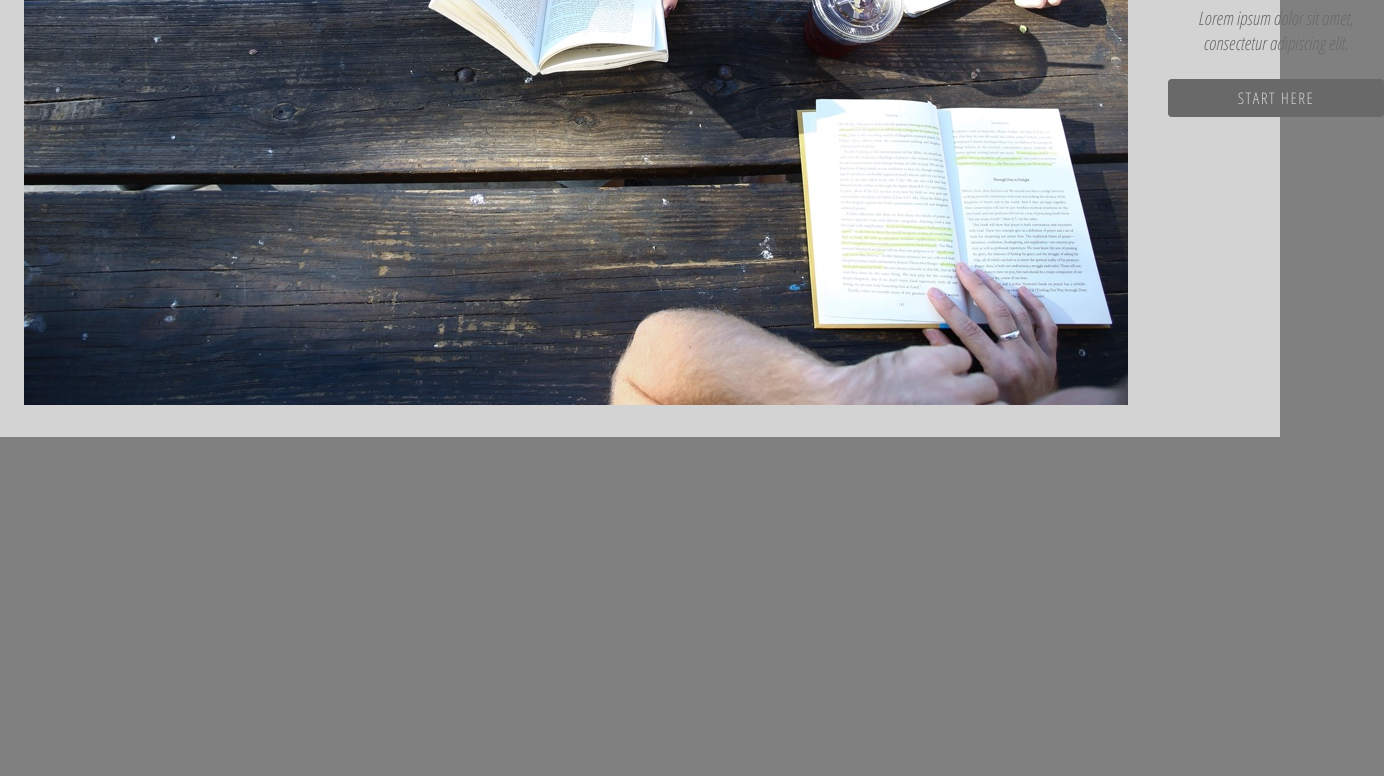
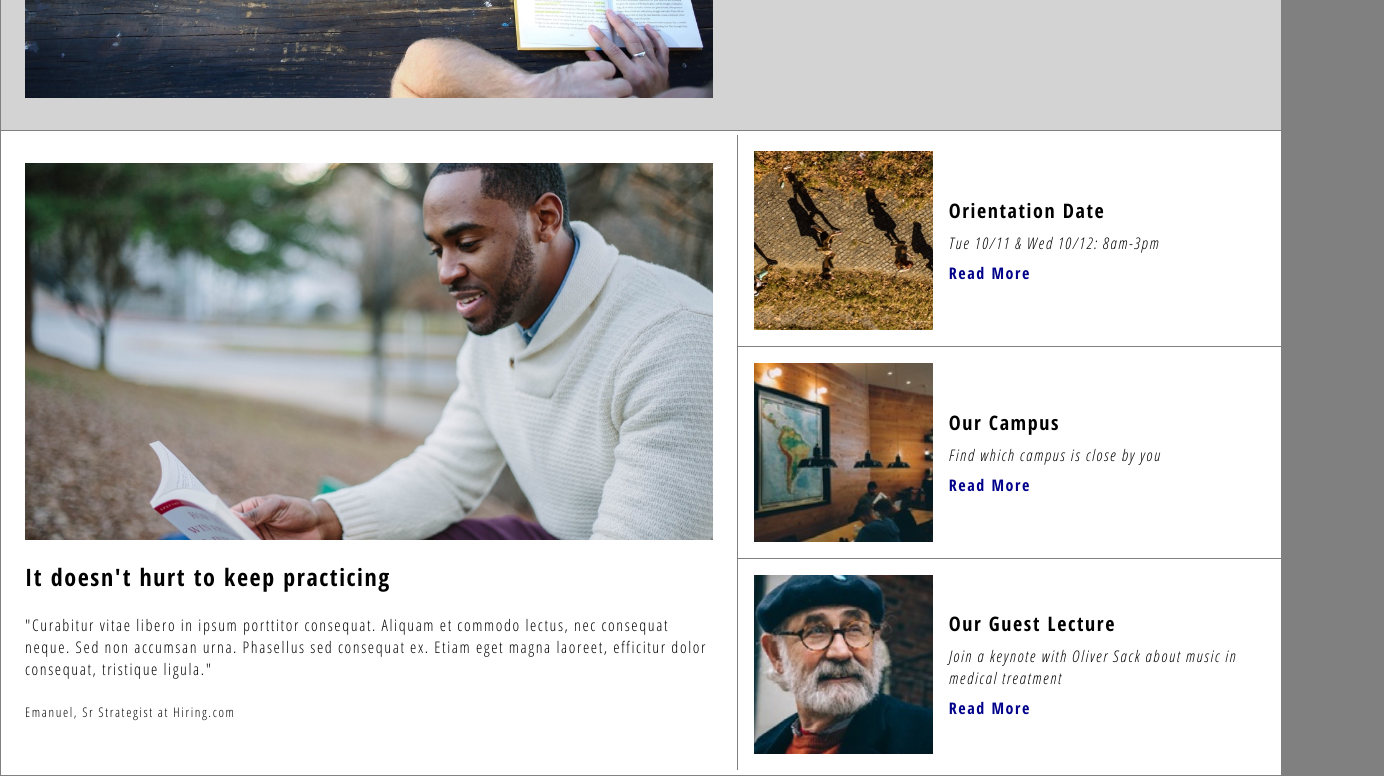
Before and after one commit to kms5212/ColmarAcademy, a plain HTML site: page index.html in a window 1280 px wide. Shown: the part 507-1283 px from the top of the page, 1384 px wide, since content can reach past the window. Before the commit the page ends 944 px from the top, so only its background shows below. Drawn offline with Linux system fonts and the light colour scheme.

Commit message:
third commit

```diff
--- a/index.html
+++ b/index.html
@@ -27,16 +27,55 @@
           </div>
         </nav>
       </header>
-    </div>
-    <div class="container">
-      <div class="banner">
-        <img src="./resources/images/banner.jpg">
-        <div class="text">
+      <div class="banner splitdiv">
+        <div class="leftdiv">
+          <img src="./resources/images/banner.jpg">
+        </div>
+        <div class="text rightdiv">
           <h1>Learn something new everyday</h1>
           <h3>Lorem ipsum dolor sit amet, consectetur adipiscing elit.</h3>
           <a href="#">START HERE</a>
         </div>
       </div>
-    </div>
+      <div class="about splitdiv">
+        <div class="info leftdiv">
+          <img src="./resources/images/information-main.jpg">
+          <div class="moretext">
+            <h2>It doesn't hurt to keep practicing</h2>
+            <h4>"Curabitur vitae libero in ipsum porttitor consequat. Aliquam et
+              commodo lectus, nec consequat neque. Sed non accumsan urna.
+              Phasellus sed consequat ex. Etiam eget magna laoreet, efficitur
+              dolor consequat, tristique ligula."</h4>
+            <h5>Emanuel, Sr Strategist at Hiring.com</h5>
+          </div>
+        </div>
+        <div class="dates rightdiv">
+          <div class="smallinfo" id="special">
+            <img src="./resources/images/information-orientation.jpg">
+            <div class="subtext">
+              <h3>Orientation Date</h3>
+              <h4>Tue 10/11 & Wed 10/12: 8am-3pm</h4>
+              <a href="#">Read More</a>
+            </div>
+          </div>
+          <div class="smallinfo">
+            <img src="./resources/images/information-campus.jpg">
+            <div class="subtext">
+              <h3>Our Campus</h3>
+              <h4>Find which campus is close by you</h4>
+              <a href="#">Read More</a>
+            </div>
+          </div>
+          <div class="smallinfo">
+            <img src="./resources/images/information-guest-lecture.jpg">
+            <div class="subtext">
+              <h3>Our Guest Lecture</h3>
+              <h4>Join a keynote with Oliver Sack about music in medical
+                treatment</h4>
+              <a href="#">Read More</a>
+            </div>
+          </div>
+        </div>
+      </div>
   </body>
 </html>
--- a/resources/css/style.css
+++ b/resources/css/style.css
@@ -3,6 +3,7 @@ body {
   max-width: 1500px;
   font-family: "Open Sans Condensed", Arial, sans-serif;
   font-size: 16px;
+  letter-spacing: 0.1rem;
   margin: auto;
   background-color: gray;
 }
@@ -10,6 +11,38 @@ body {
 .container {
   width: 100%;
   max-width: inherit;
+  border: 0.1rem solid gray;
+  border-top: none;
+}
+
+.splitdiv {
+  display: flex;
+  flex-direction: row;
+  justify-content: space-between;
+  align-items: center;
+}
+
+.leftdiv {
+  display: flex;
+  flex-direction: column;
+  justify-content: center;
+  align-items: center;
+  width: 100%;
+  max-width: 60%;
+  padding: 2rem 1.5rem;
+}
+
+.rightdiv {
+  display: flex;
+  flex-direction: column;
+  justify-content: center;
+  align-items: center;
+  width: 100%;
+  max-width: 40%;
+}
+
+.leftdiv img {
+  max-width: 100%;
 }
 
 /* Header Code */
@@ -21,9 +54,11 @@ header {
   background-color: white;
   font-size: 1.5rem;
   height: 4rem;
-  width: inherit;
+  width: 100%;
+  max-width: inherit;
   z-index: 1;
-  border-bottom: 0.1rem solid black;
+  border-bottom: 0.1rem solid gray;
+  margin-top: 0rem;
 }
 
 nav {
@@ -38,7 +73,8 @@ nav a {
   align-items: center;
   text-decoration: none;
   color: gray;
-  padding: 0 0.5rem;
+  padding: 0rem 0.5rem;
+  font-size: 1rem;
 }
 
 nav a:hover {
@@ -72,6 +108,9 @@ nav a:hover {
 
 /* Header Code - Tablet */
 @media only screen and (max-width: 760px) and (min-width: 470px) {
+  .leftdiv {
+    max-width: 100%;
+  }
   .logo span {
     display: none;
   }
@@ -81,10 +120,17 @@ nav a:hover {
   .logo img {
     height: 2.5rem;
   }
+  .text .rightdiv {
+    margin-bottom: 2rem;
+  }
 }
 
 /* Header Code - Mobile */
 @media only screen and (max-width: 470px) {
+  .leftdiv {
+    max-width: 100%;
+    padding-top: 0rem;
+  }
   .big {
     display: none;
   }
@@ -97,34 +143,29 @@ nav a:hover {
     padding: 0rem;
     margin: 0rem 0.5rem;
   }
+  .text .rightdiv{
+    margin-bottom: 2rem;
+  }
 }
 
 /* Banner Code */
 .banner {
-  display: flex;
-  flex-direction: row;
-  justify-content: space-between;
-  align-items: center;
-  padding: 2rem 1.5rem;
-  padding-top: 6rem;
+  padding-top: 4rem;
   background-color: lightgray;
   color: dimgray;
+  border-bottom: 0.1rem solid gray;
 }
 
 .text {
-  display: flex;
-  flex-direction: column;
-  justify-content: center;
-  align-items: center;
+  padding-left: 1rem;
+  padding-right: 1rem;
   text-align: center;
-  margin-left: 2.5rem;
 }
 
 .text a {
   display: flex;
   justify-content: center;
   align-items: center;
-  letter-spacing: 0.1rem;
   background-color: dimgray;
   color: lightgray;
   width: 12.5rem;
@@ -141,6 +182,7 @@ nav a:hover {
 }
 
 .text h1 {
+  color: darkblue;
   margin: 2rem, 0rem, 2rem, 1rem;
 }
 
@@ -152,14 +194,21 @@ nav a:hover {
 
 /* Banner Code - Small Screen */
 @media only screen and (max-width: 760px) {
+  .splitdiv {
+    flex-direction: column;
+  }
   .banner {
-    flex-direction: column;
+    padding-bottom: 2rem;
   }
   .text {
     justify-content: center;
     align-items: center;
     padding: 0rem;
     margin: 0rem;
+  }
+  .text h1 {
+    margin: 0rem;
+    padding-bottom: 2rem;
   }
 }
 
@@ -185,3 +234,63 @@ nav a:hover {
     margin-left: 0rem;
   }
 }
+
+/* About Section */
+.about {
+  background-color: white;
+}
+
+.about .rightdiv {
+  justify-content: space-between;
+  margin: 0rem;
+  padding: 0rem 1rem;
+  height: auto;
+}
+
+.smallinfo {
+  display: flex;
+  flex-direction: row;
+  justify-content: flex-start;
+  align-items: center;
+  border-top: 0.1rem solid gray;
+  border-left: 0.1rem solid gray;
+  width: 100%;
+  padding: 1rem;
+}
+
+.smallinfo img {
+  width: 100%;
+  max-width: 35%;
+  padding-right: 1rem;
+}
+
+.moretext h4,
+.moretext h5 {
+  font-weight: normal;
+}
+
+.subtext h3,
+.subtext h4 {
+  padding-bottom: 0.5rem;
+  margin: 0rem;
+}
+
+.subtext h3 {
+  font-size: 1.25rem;
+}
+
+.subtext h4 {
+  font-weight: normal;
+  font-style: italic;
+  font-size: 1rem;
+}
+
+.subtext a {
+  text-decoration: none;
+  font-weight: bold;
+  color: darkblue;
+}
+
+#special {
+  border-top: none;
+}
```
Also changed, not shown: 1 other file.
